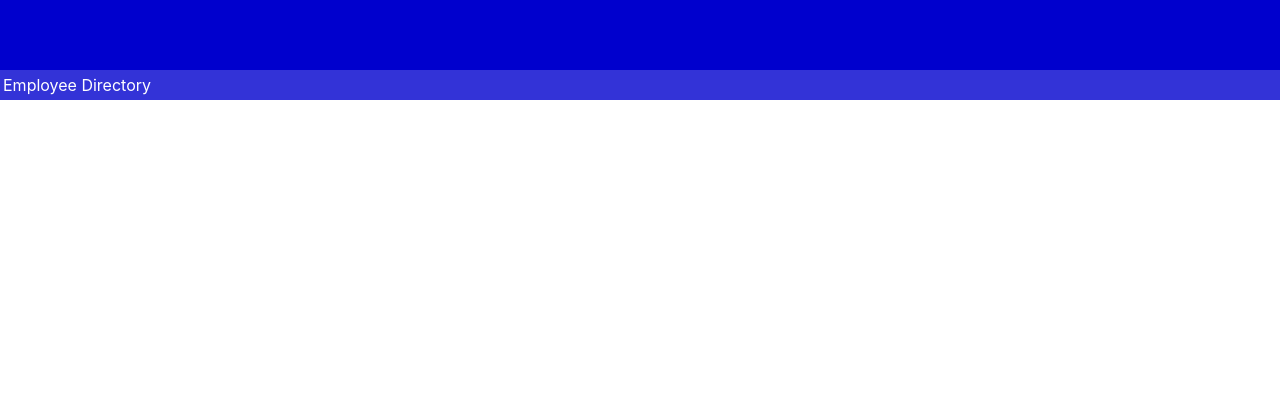
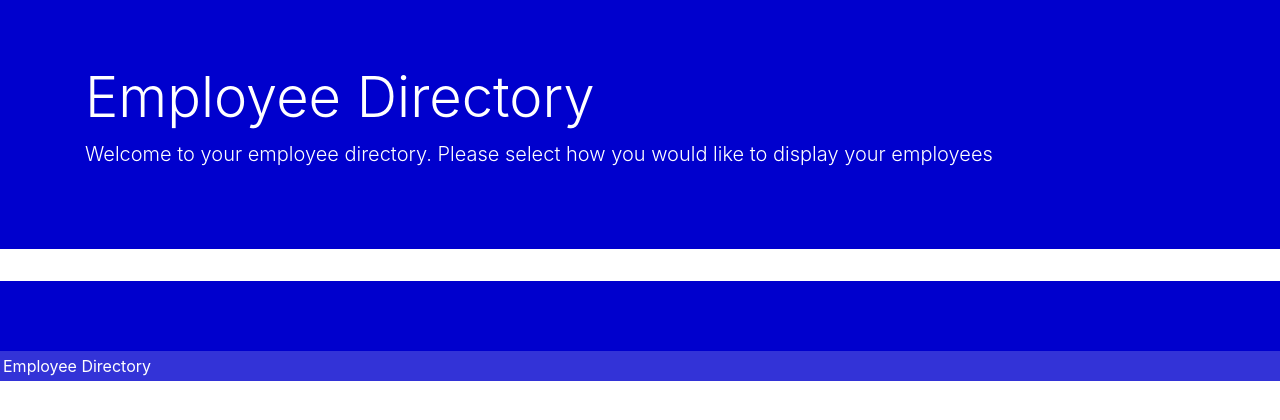
Before and after one commit to Skoggy/Employee-Directory, a React (Create React App) app: page / in a window 1280 px wide. Shown: the top 420 px of the page. Built offline with nearby package versions, Linux system fonts and the light colour scheme.

Commit message:
created Header

```diff
--- a/src/App.js
+++ b/src/App.js
@@ -1,9 +1,13 @@
 import Footer from "./components/Footer/footer";
+import Header from "./components/Header/header";
 import './App.css';
 
 function App() {
   return (
-    <Footer />
+    <>
+      <Header />
+      <Footer />
+    </>
   )
 }
 
--- /dev/null
+++ b/src/components/Header/header.js
@@ -0,0 +1,16 @@
+import React from "react";
+import "./style.css";
+
+function Header() {
+    return (
+        <div className="jumbotron jumbotron-fluid">
+            <div className="container">
+                <h1 className="display-4">Employee Directory</h1>
+                <p className="lead">Welcome to your employee directory. Please select how you would like to display your employees</p>
+            </div>
+        </div>
+    );
+}
+
+
+export default Header;
--- /dev/null
+++ b/src/components/Header/style.css
@@ -0,0 +1,4 @@
+.jumbotron {
+    background: #0000CD;
+    color: white;
+}
```
Also changed, not shown: 1 other file (tests, documents, lock files or other folders).
